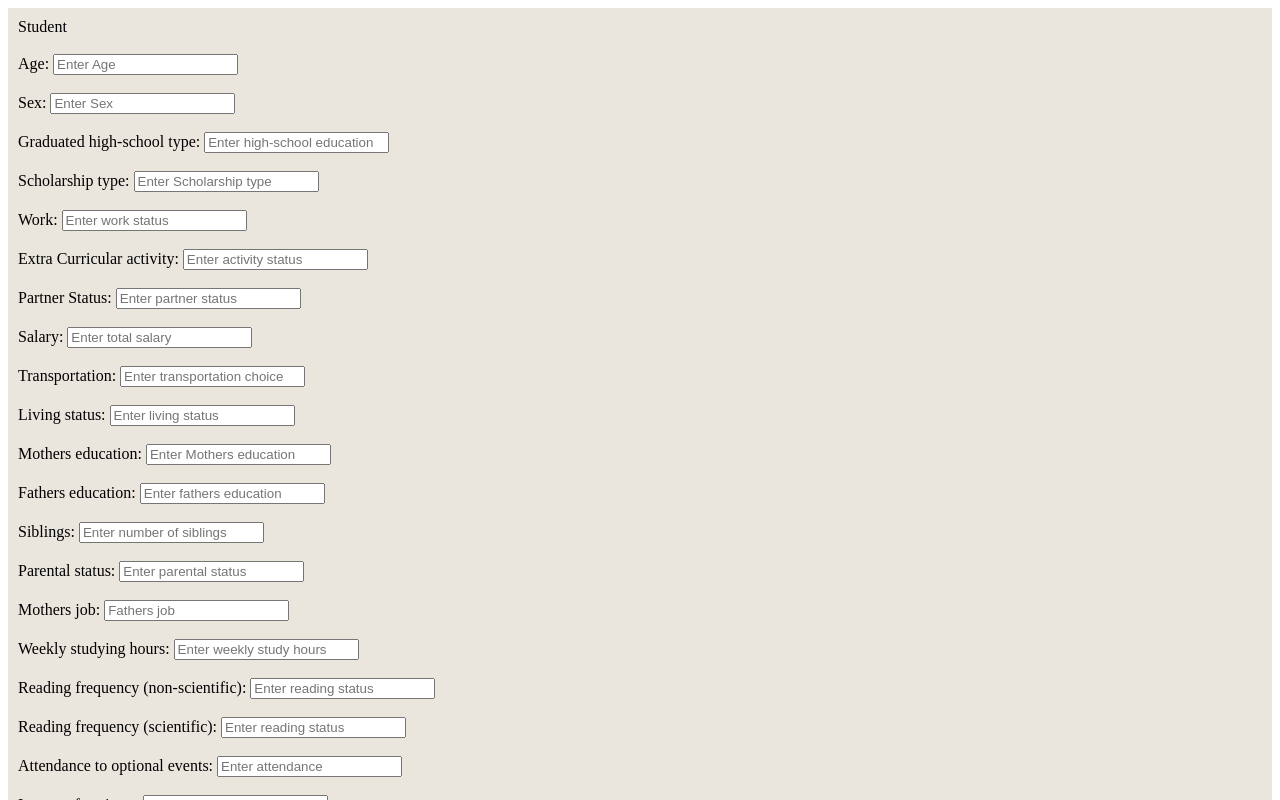
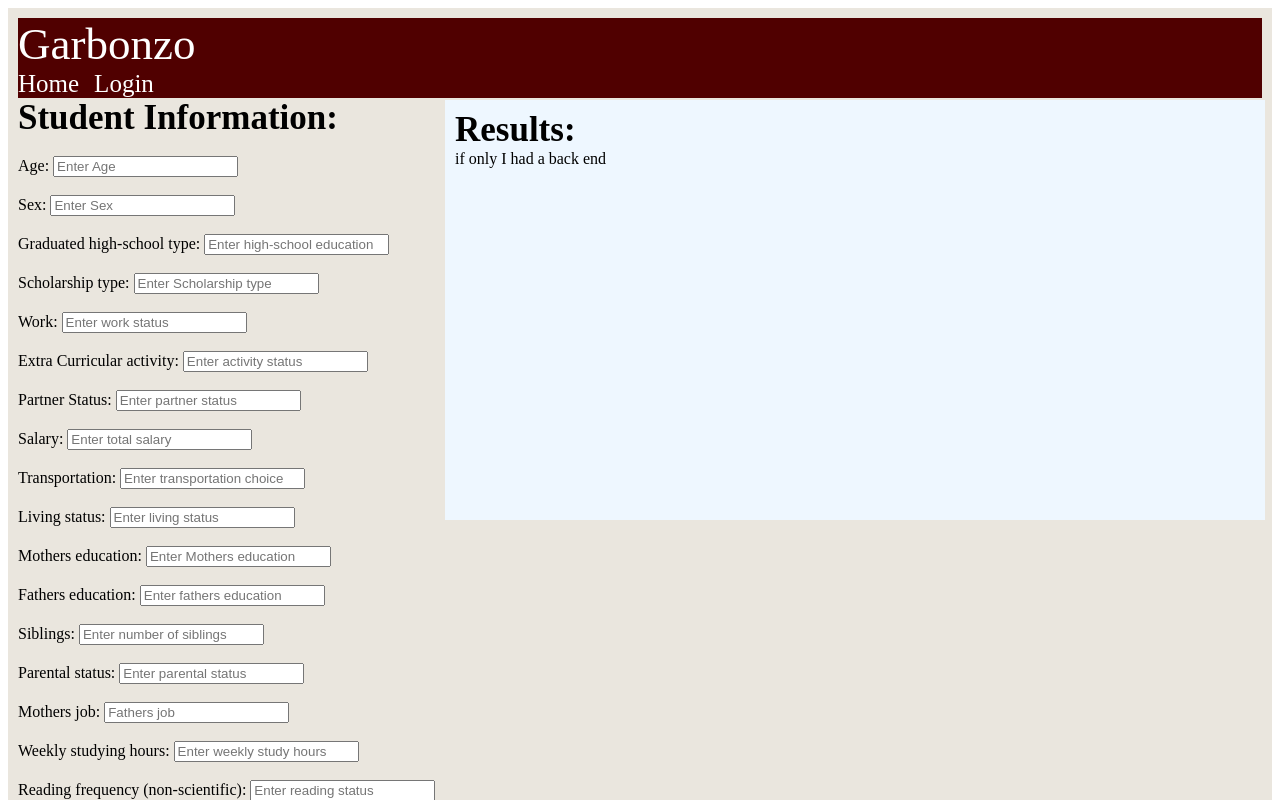
Before and after one commit to ericlove02/StudySense, a React (Create React App) app in the folder client/: page /student in a window 1280 px wide. Shown: the top 800 px of the page. Built offline with nearby package versions, Linux system fonts and the light colour scheme.

Commit message:
Student and nav

```diff
--- a/client/src/components/appNavBar.js
+++ b/client/src/components/appNavBar.js
@@ -10,10 +10,10 @@ function NavBar() {
     return (
         <Navbar bg="light" style={{ backgroundColor: '#500000ff', color: 'white', zIndex: 1000 }}>
         <Container>
-          <Navbar.Brand href="#home" style={{ color: 'white', textDecoration: 'none'}}>Garbonzo</Navbar.Brand>
+          <Navbar.Brand href="#home" style={{ color: 'white', textDecoration: 'none', fontSize: '45px'}}>Garbonzo</Navbar.Brand>
           <Nav className="ml-auto">
-          <Nav.Link href="#home" style={{ color: 'white', marginRight: '15px', textDecoration: 'none'}}>Home</Nav.Link>
-          <Nav.Link href="#login" style={{ color: 'white', textDecoration: 'none'}}>Login</Nav.Link>
+          <Nav.Link href="#home" style={{ color: 'white', marginRight: '15px', textDecoration: 'none', fontSize: '25px'}}>Home</Nav.Link>
+          <Nav.Link href="#login" style={{ color: 'white', textDecoration: 'none',fontSize: '25px' }}>Login</Nav.Link>
         </Nav>
         </Container>
       </Navbar>
--- a/client/src/pages/Student.js
+++ b/client/src/pages/Student.js
@@ -3,6 +3,7 @@ import React from 'react'
 
 import Form from 'react-bootstrap/Form';
 import InputGroup from 'react-bootstrap/InputGroup';
+import NavBar from "../components/appNavBar";
 
 function MultipleInputsExample({ label, placeholder }) {
     return (
@@ -10,20 +11,45 @@ function MultipleInputsExample({ label, placeholder }) {
 
             <div className="box">
                 <InputGroup className="mb-3" style={{ backgroundColor: '#eae6deff' }}>
+                    <InputGroup className="mb-3" style={{ backgroundColor: '#eae6deff' }}>
                         <InputGroup.Text>{label}</InputGroup.Text>
                         <Form.Control aria-label={label} placeholder={placeholder} />
+                    </InputGroup>
                 </InputGroup>
             </div>
         </div>
     );
 }
+
+function RightBlock() {
+    return (
+        <div style={{ position: 'absolute', right: 0, top: 100, backgroundColor: '#eef7ffff', color: 'black', padding: '10px', width: '800px', minHeight: '50vh', marginRight: 15 }}>
+        <span style={{ fontSize: '35px', fontWeight: 'bold' }}> Results:  </span>
+        {<div>
+            if only I had a back end
+
+            </div>}
+
+
+      </div>
+    );
+  }
+
+
+
 function Student() {
     return (
         <div style={{ backgroundColor: '#eae6deff', padding: '10px' }}>
+            <NavBar />
+            <div className="main-container">
+                <div className="form-container">
 
-        Student
+                    <span style={{ fontSize: '35px', fontWeight: 'bold' }}> Student Information:  </span>
+
                     <br />
                     <br />
+
+
                     <MultipleInputsExample label="Age: " placeholder="Enter Age" />
                     <br />
                     <MultipleInputsExample label="Sex: " placeholder="Enter Sex" />
@@ -36,8 +62,9 @@ function MultipleInputsExample({ label, placeholder }) {
                     <br />
                     <MultipleInputsExample label="Extra Curricular activity: " placeholder="Enter activity status" />
                     <br />
-        <MultipleInputsExample label="Partner Status: "placeholder="Enter partner status" />
+                    <MultipleInputsExample label="Partner Status: " placeholder="Enter partner status" />
                     <br />
+                    <RightBlock></RightBlock>
                     <MultipleInputsExample label="Salary: " placeholder="Enter total salary" />
                     <br />
                     <MultipleInputsExample label="Transportation: " placeholder="Enter transportation choice" />
@@ -58,7 +85,7 @@ function MultipleInputsExample({ label, placeholder }) {
                     <br />
                     <MultipleInputsExample label="Reading frequency (non-scientific): " placeholder="Enter reading status" />
                     <br />
-        <MultipleInputsExample label = "Reading frequency (scientific): " placeholder="Enter reading status" />
+                    <MultipleInputsExample label="Reading frequency (scientific): " placeholder="Enter reading status" />
                     <br />
                     <MultipleInputsExample label="Attendance to optional events: " placeholder="Enter attendance" />
                     <br />
@@ -83,7 +110,12 @@ function MultipleInputsExample({ label, placeholder }) {
                     <MultipleInputsExample label="Course ID: " placeholder="Enter ID" />
                     <br />
                     <MultipleInputsExample label="Output grade: " placeholder="Enter grade" />
-
+                </div>
+                    <br/>
+                    <div style={{ backgroundColor: '#500000ff', padding: '10px', display: 'inline-block', width: 'auto' }}>
+                        <span style={{ fontSize: '25px', fontWeight: 'bold', color: 'white' }}> Submit </span>
+                    </div>
+            </div>
         </div>
 
     );
--- a/client/src/pages/Teacher.js
+++ b/client/src/pages/Teacher.js
@@ -1,9 +1,12 @@
 import React from 'react'
-
+import NavBar from "../components/appNavBar";
 function Teacher() {
     return (
+
+
         <div style={{ backgroundColor: '#eae6deff', padding: '10px', margin: 0, minHeight: '100vh' }}>
-         <div style={{ backgroundColor: '#eef7ffff ', color: 'black', padding: '10px', display: 'inline-block' }}>
+            <NavBar />
+         <div style={{ backgroundColor: '#eef7ffff ', color: 'black', padding: '10px', display: 'inline-block', marginTop: '5px' }}>
          <span style={{ fontSize: '55px', fontWeight: 'bold' }}> % at risk students </span>
                 <br/>
                 <br/>
```
Lines whose indentation alone changed are shown as unchanged.
